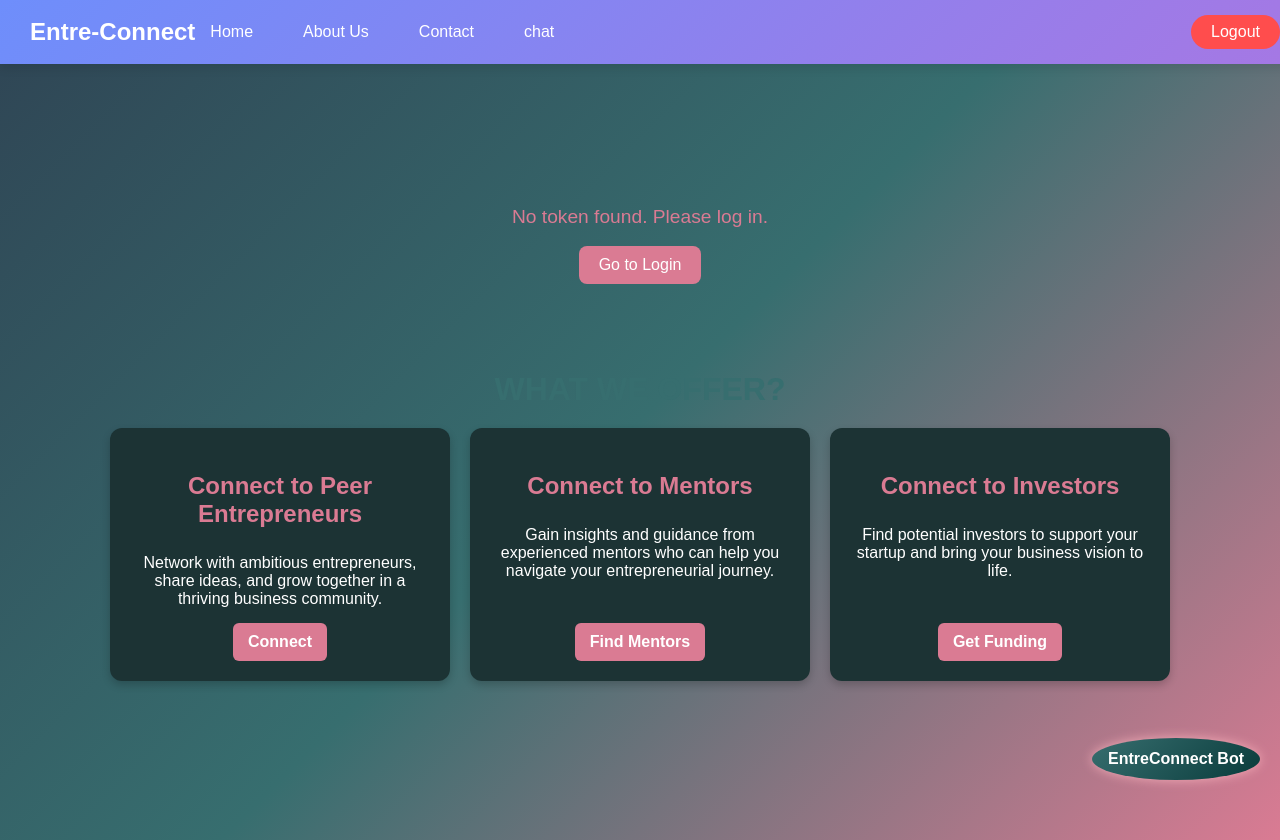
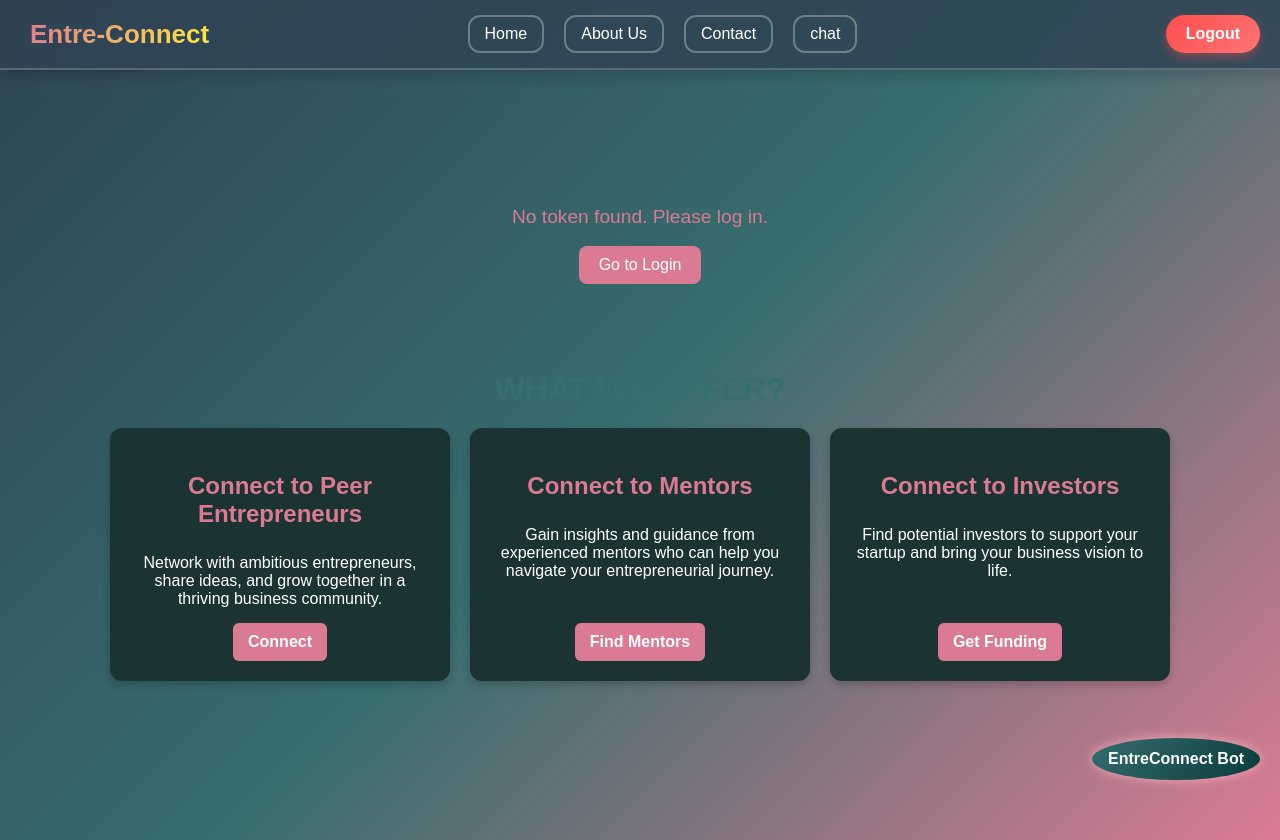
Before and after one commit to vidhipec27/e-summit-hacky, a React (Vite) app in the folder frontend/: page /Home/investor in a window 1280 px wide. Built offline with nearby package versions, Linux system fonts and the light colour scheme.

Commit message:
css navbar improvised

```diff
--- a/frontend/src/components/Navbar.css
+++ b/frontend/src/components/Navbar.css
@@ -1,63 +1,83 @@
-
-  /* Navbar Styles */
+/* Navbar Container */
 .navbar {
-    position: fixed; /* Fixed at top */
+  position: fixed;
   top: 0;
   left: 0;
-    width: 100%; /* Full width */
+  width: 100%;
   display: flex;
   justify-content: space-between;
   align-items: center;
   padding: 15px 30px;
-    background: linear-gradient(135deg, #6e8efb, #a777e3);
+  background: rgba(47, 68, 84, 0.85); /* Glass effect */
+  backdrop-filter: blur(10px);
   color: white;
   font-size: 18px;
   font-weight: bold;
-    box-shadow: 0 4px 10px rgba(0, 0, 0, 0.1);
-    z-index: 1000; /* Ensures navbar stays on top */
+  box-shadow: 0px 4px 15px rgba(0, 0, 0, 0.2);
+  z-index: 1000;
+  border-bottom: 2px solid rgba(255, 255, 255, 0.2);
 }
 
-  /* Logo (Clickable) */
+/* Logo - Stylish Gradient */
 .logo {
-    font-size: 24px;
+  font-size: 26px;
+  font-weight: bold;
+  background: linear-gradient(135deg, #DA7B93, #ffeb3b);
+  -webkit-background-clip: text;
+  -webkit-text-fill-color: transparent;
   cursor: pointer;
+  transition: transform 0.3s ease-in-out;
+}
+
+.logo:hover {
+  transform: scale(1.1);
 }
 
 /* Navigation Links */
 .nav-links {
   display: flex;
   gap: 20px;
+  margin-right: 50px; /* Moves all buttons slightly to the right */
 }
 
-  /* Fix button styling inside nav-links */
+/* Buttons Inside Navbar */
 .nav-links button {
   background: transparent;
-    border: none;
+  border: 2px solid rgba(255, 255, 255, 0.3);
   color: white;
   font-size: 16px;
   cursor: pointer;
   padding: 8px 15px;
-    transition: color 0.3s ease;
+  border-radius: 12px;
+  transition: all 0.3s ease;
+  font-weight: 500;
 }
 
+/* Hover Effect with Neon Glow */
 .nav-links button:hover {
   color: #ffeb3b;
+  box-shadow: 0px 0px 12px rgba(255, 235, 59, 0.8);
+  background: rgba(255, 255, 255, 0.1);
 }
 
-  /* Logout Button (Fixed Positioning) */
+/* Logout Button */
 .logout-btn {
-    background: #ff4d4d;
+  background: linear-gradient(135deg, #ff4d4d, #ff7575);
   color: white;
-    padding: 8px 20px;
+  padding: 10px 20px;
   border: none;
   border-radius: 25px;
   font-size: 16px;
   cursor: pointer;
-    transition: background 0.3s ease;
-    margin-left: auto; /* Ensures it's properly positioned to the right */
-    margin-right: 30px; /* Adds space from the right edge */
+  transition: all 0.3s ease;
+  font-weight: 600;
+  margin-right: 50px; /* Moves logout button to prevent cutting off */
+  box-shadow: 0px 4px 10px rgba(255, 77, 77, 0.4);
 }
 
+/* Logout Button Hover */
 .logout-btn:hover {
-    background: #e60000;
+  background: linear-gradient(135deg, #e60000, #ff4d4d);
+  box-shadow: 0px 0px 15px rgba(255, 77, 77, 0.8);
+  transform: scale(1.05);
 }
```
Lines whose indentation alone changed are shown as unchanged.
